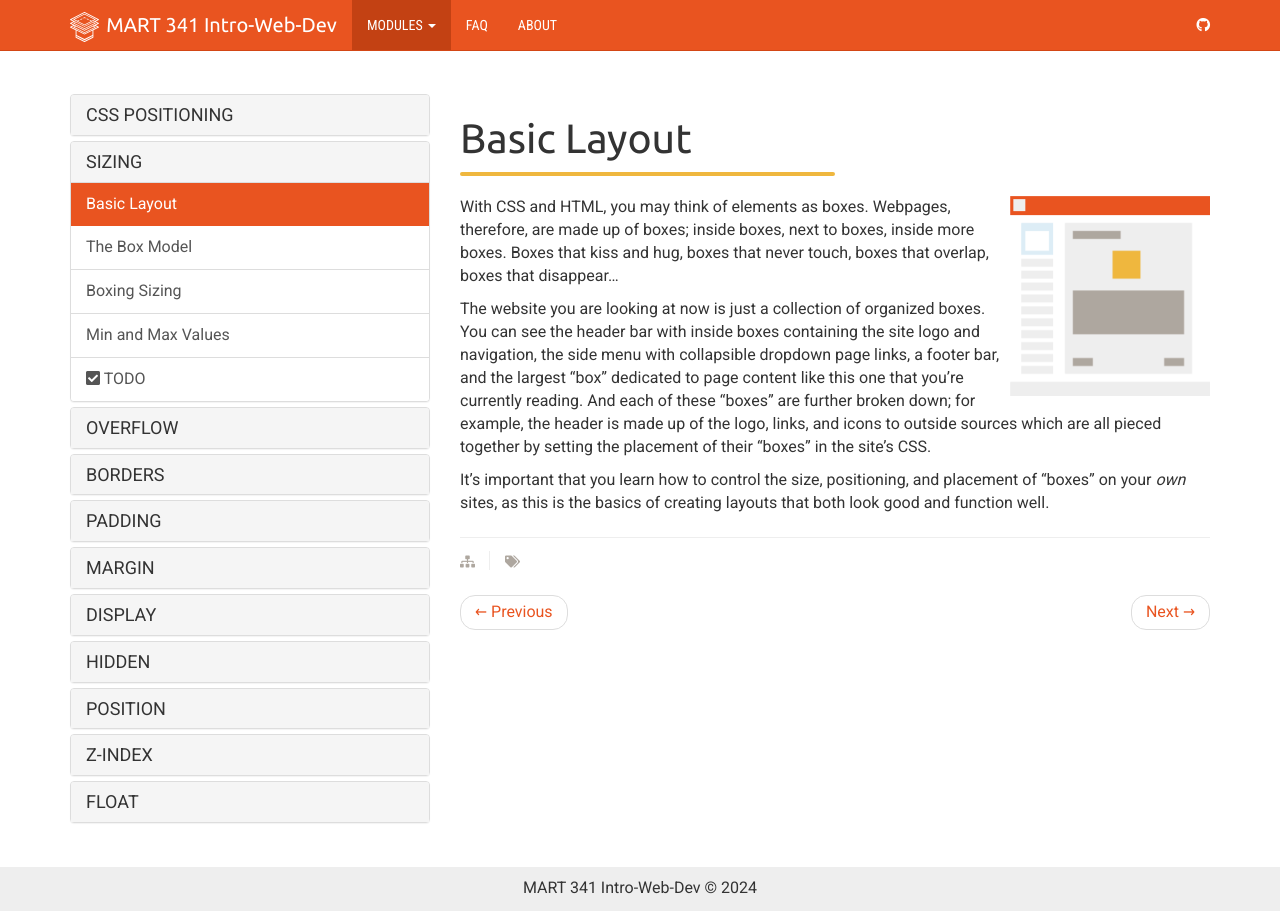
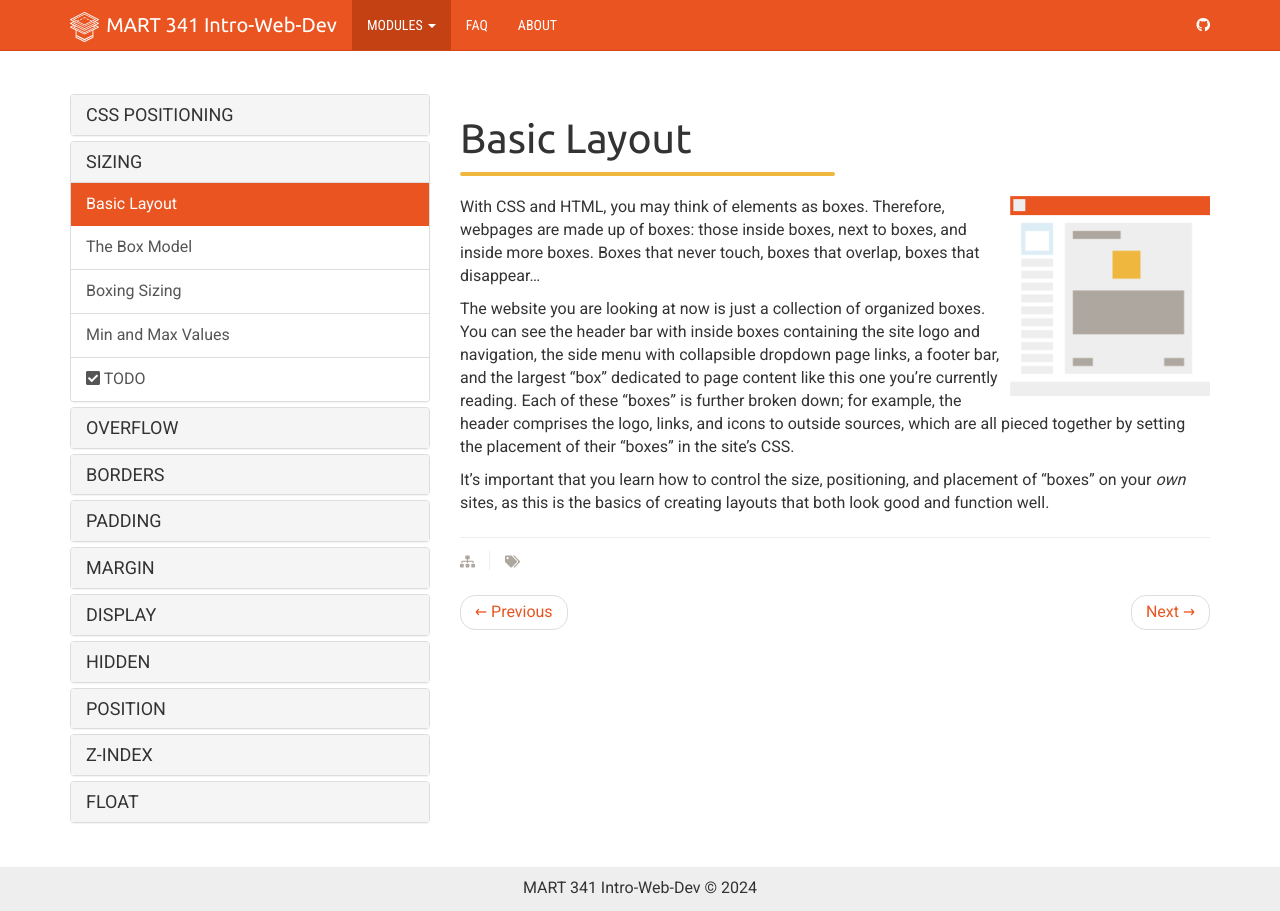
Before and after one commit to Montana-Media-Arts/webDesignFall2024, a Jekyll site: the page built from _docs/topic-11/01-box-size/01-page.md, in a window 1280 px wide. Built offline with Jekyll 4.4.1, drawn with Linux system fonts in a browser that asks for light colours; nearby versions of some CDN libraries.

Commit message:
Update 01-page.md

```diff
--- a/_docs/topic-11/01-box-size/01-page.md
+++ b/_docs/topic-11/01-box-size/01-page.md
@@ -8,8 +8,8 @@ permalink: /topic-11/box-intro/
 
 <img src="../img/site-layout.png" alt="site layout outline" style="width: 200px; float: right; margin: 0 0 5px 10px;" />
 
-With CSS and HTML, you may think of elements as boxes. Webpages, therefore, are made up of boxes; inside boxes, next to boxes, inside more boxes. Boxes that kiss and hug, boxes that never touch, boxes that overlap, boxes that disappear...
+With CSS and HTML, you may think of elements as boxes. Therefore, webpages are made up of boxes: those inside boxes, next to boxes, and inside more boxes. Boxes that never touch, boxes that overlap, boxes that disappear...
 
-The website you are looking at now is just a collection of organized boxes. You can see the header bar with inside boxes containing the site logo and navigation, the side menu with collapsible dropdown page links, a footer bar, and the largest "box" dedicated to page content like this one that you're currently reading. And each of these "boxes" are further broken down; for example, the header is made up of the logo, links, and icons to outside sources which are all pieced together by setting the placement of their "boxes" in the site's CSS.
+The website you are looking at now is just a collection of organized boxes. You can see the header bar with inside boxes containing the site logo and navigation, the side menu with collapsible dropdown page links, a footer bar, and the largest "box" dedicated to page content like this one you're currently reading. Each of these "boxes" is further broken down; for example, the header comprises the logo, links, and icons to outside sources, which are all pieced together by setting the placement of their "boxes" in the site's CSS.
 
 It's important that you learn how to control the size, positioning, and placement of "boxes" on your _own_ sites, as this is the basics of creating layouts that both look good and function well.
```
